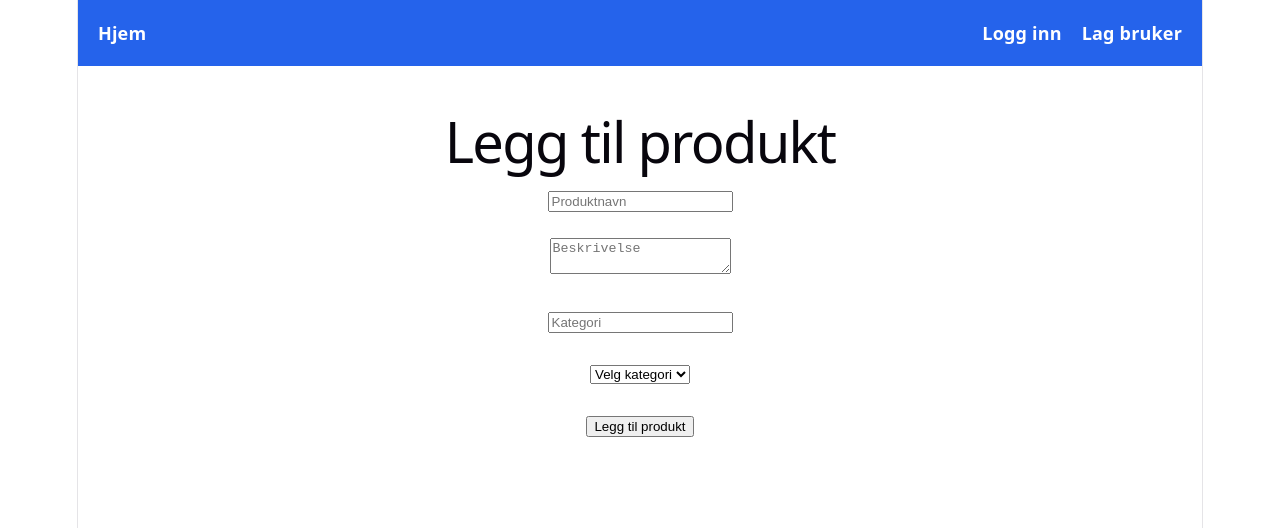
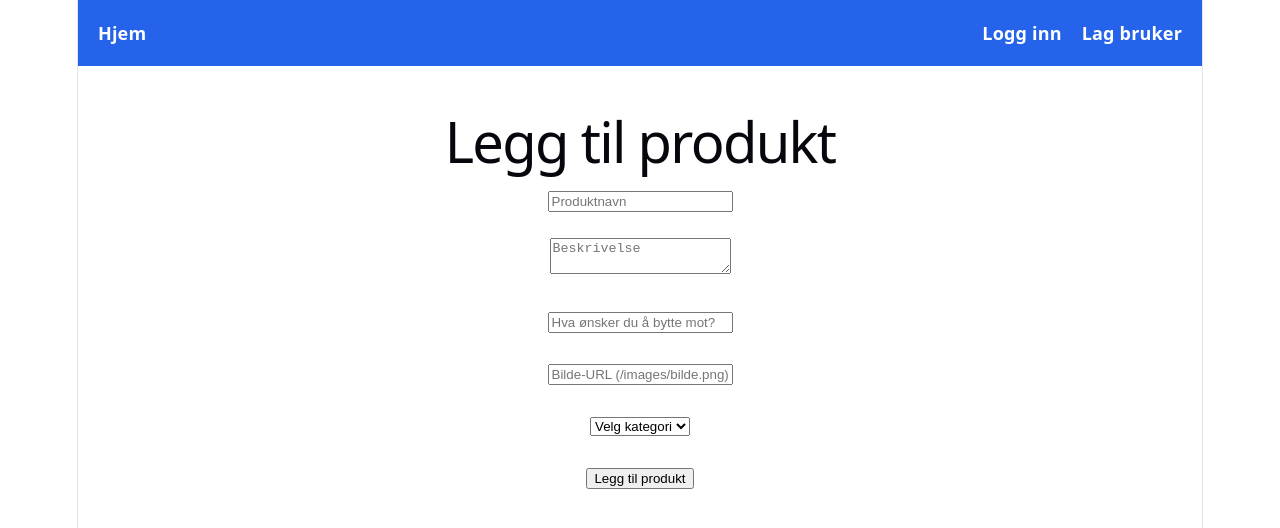
Before and after one commit to sunnivasteigen/Bytte-nettside, a React (Vite) app: page /add in a window 1280 px wide. Shown: the top 528 px of the page. Built offline with nearby package versions, Linux system fonts and the light colour scheme; no server answers.

Commit message:
Legger til nye produkter og bilder

```diff
--- a/src/pages/AddProduct.jsx
+++ b/src/pages/AddProduct.jsx
@@ -1,4 +1,3 @@
-
 import { useState } from "react";
 import { db, auth } from "../firebase";
 import { collection, addDoc, serverTimestamp } from "firebase/firestore";
@@ -8,6 +7,7 @@ function AddProduct() {
   const [description, setDescription] = useState("");
   const [category, setCategory] = useState("");
   const [imageUrl, setImageUrl] = useState("");
+  const [wants, setWants] = useState("");
 
   async function handleSubmit(e) {
     e.preventDefault();
@@ -22,6 +22,7 @@ function AddProduct() {
       description,
       category,
       imageUrl,
+      wants,
       ownerId: auth.currentUser.uid,
       ownerEmail: auth.currentUser.email,
       createdAt: serverTimestamp(),
@@ -33,6 +34,7 @@ function AddProduct() {
     setDescription("");
     setCategory("");
     setImageUrl("");
+    setWants("");
   }
 
   return (
@@ -40,6 +42,7 @@ function AddProduct() {
       <h1>Legg til produkt</h1>
 
       <form onSubmit={handleSubmit}>
+
         <input
           type="text"
           placeholder="Produktnavn"
@@ -59,9 +62,18 @@ function AddProduct() {
 
         <input
           type="text"
-          placeholder="Kategori"
-          value={category}
-          onChange={(e) => setCategory(e.target.value)}
+          placeholder="Hva ønsker du å bytte mot?"
+          value={wants}
+          onChange={(e) => setWants(e.target.value)}
+        />
+
+        <br /><br />
+
+        <input
+          type="text"
+          placeholder="Bilde-URL (/images/bilde.png)"
+          value={imageUrl}
+          onChange={(e) => setImageUrl(e.target.value)}
         />
 
         <br /><br />
@@ -78,7 +90,10 @@ function AddProduct() {
 
         <br /><br />
 
-        <button type="submit">Legg til produkt</button>
+        <button type="submit">
+          Legg til produkt
+        </button>
+
       </form>
     </div>
   );
```
Also changed, not shown: public/images/Cowboybukser.png (added), src/pages/Biler.jsx (added). Lines whose indentation alone changed are shown as unchanged.
